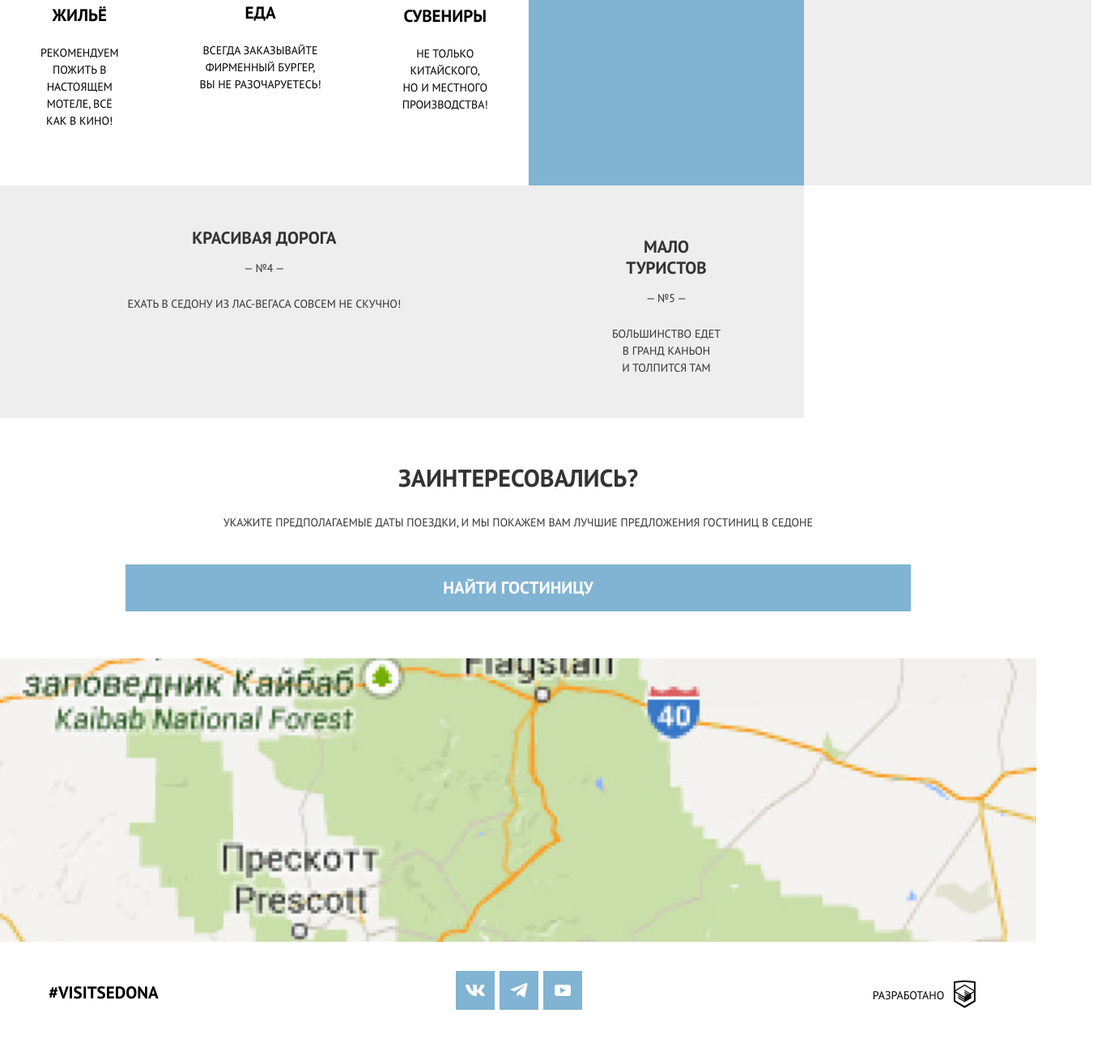
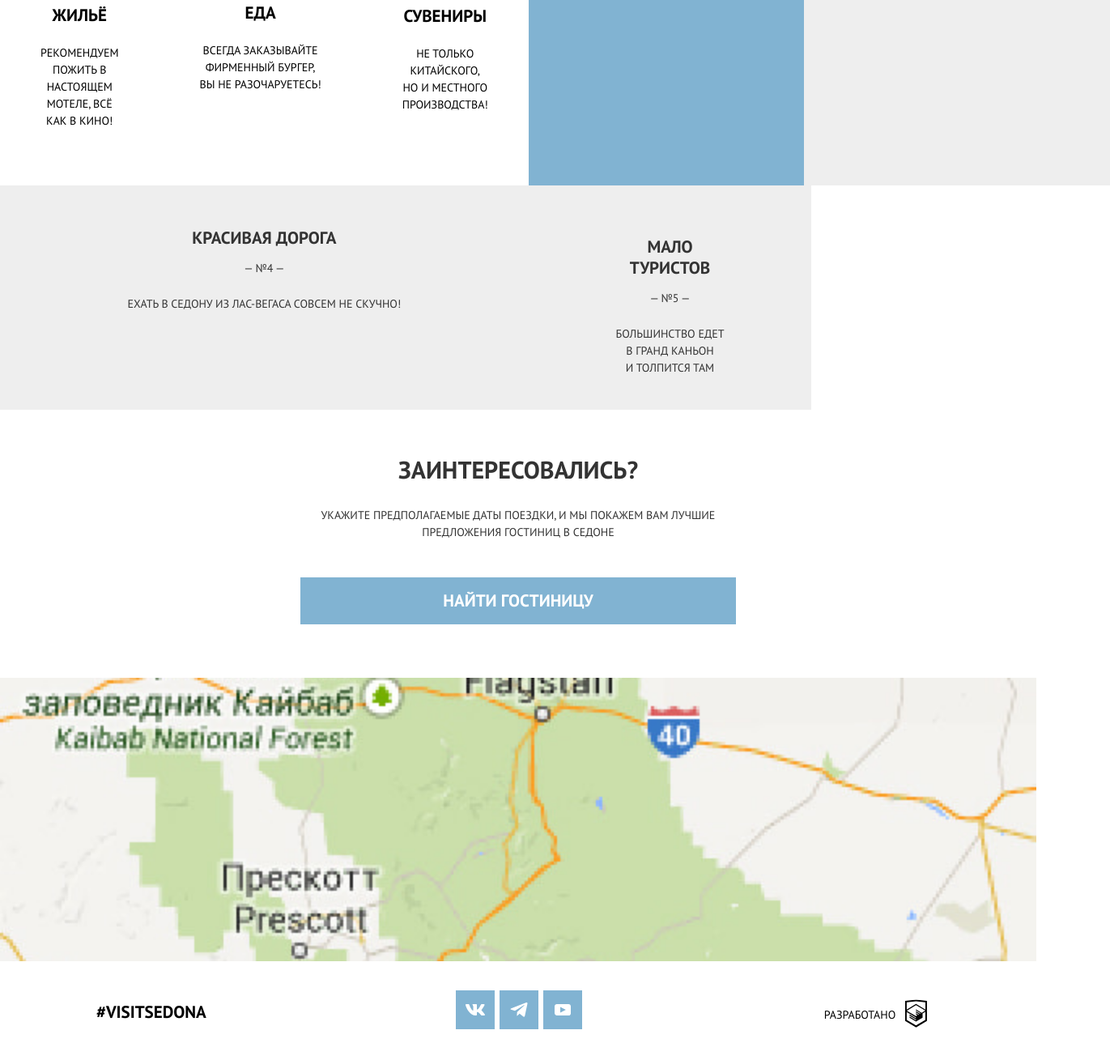
Before and after one commit to htmlacademy-adaptive/2075847-sedona-27, a website: page source/index.html in a window 1280 px wide. Shown: the part 1219-2528 px from the top of the page at 81% size, 1371 px wide, since content can reach past the window. Drawn offline with nearby package versions, Linux system fonts and the light colour scheme; files that its build step writes are made by us from their sources; files whose address does not match are found by name.

Commit message:
added tablet/desctop version

```diff
--- a/source/less/blocks/advantages.less
+++ b/source/less/blocks/advantages.less
@@ -42,7 +42,7 @@
   }
 
   @media(min-width: @desktop-width) {
-    padding: 63px 43px;
+    padding: 63px 50px 41px;
   }
 }
 
@@ -52,7 +52,7 @@
   }
 
   @media(min-width: @desktop-width) {
-    padding: 52px 51px;
+    padding: 52px 50px 51px;
   }
 }
 
@@ -60,7 +60,7 @@
   padding-bottom: 4px;
 
   @media(min-width: @tablet-width) {
-    padding-bottom: 51px;
+    padding-bottom: 41px;
   }
 }
 
--- a/source/less/blocks/main-footer.less
+++ b/source/less/blocks/main-footer.less
@@ -4,8 +4,11 @@
   @media(min-width: @tablet-width) {
     padding: 36px 76px 45px 60px;
     display: flex;
+    justify-content: space-between;
+  }
 
-    justify-content: space-between;
+  @media(min-width: @desktop-width) {
+    padding: 36px 136px 45px 119px;
   }
 }
 
--- a/source/less/blocks/search-hotel.less
+++ b/source/less/blocks/search-hotel.less
@@ -7,6 +7,10 @@
 
   @media(min-width: @tablet-width) {
     padding: 61px 155px 58px;
+  }
+
+  @media(min-width: @desktop-width) {
+    padding: 61px 371px 66px;
   }
 }
 
@@ -19,6 +23,10 @@
     font-size: 30px;
     margin: 0 0 32px 0;
   }
+
+  @media(min-width: @desktop-width) {
+    margin: 0 0 33px 0;
+  }
 }
 
 .search-hotel__text {
@@ -29,6 +37,10 @@
   @media(min-width: @tablet-width) {
   margin-bottom: 41px;
 }
+
+  @media(min-width: @tablet-width) {
+    margin-bottom: 45px;
+  }
 }
 
 .search-hotel__button {
```
